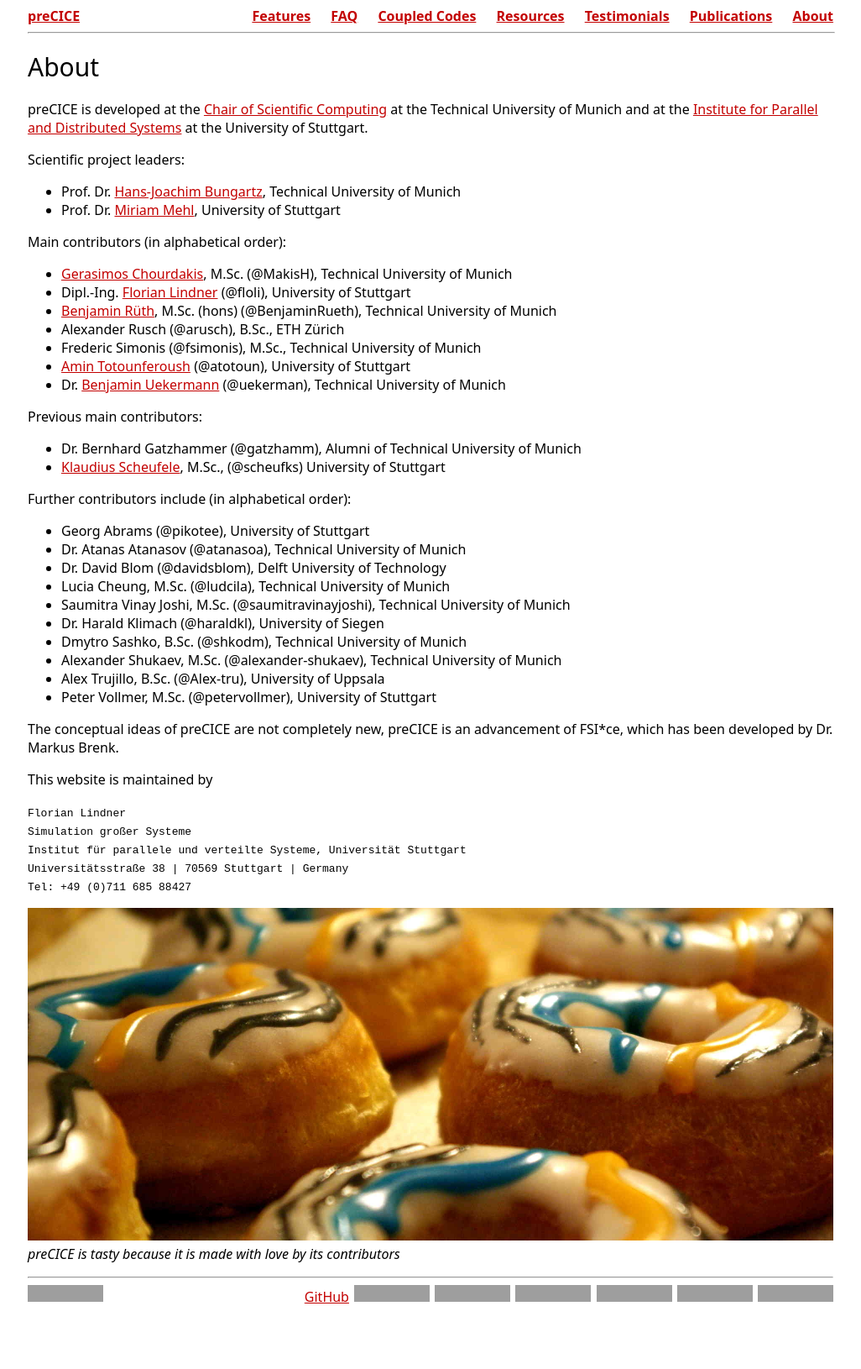
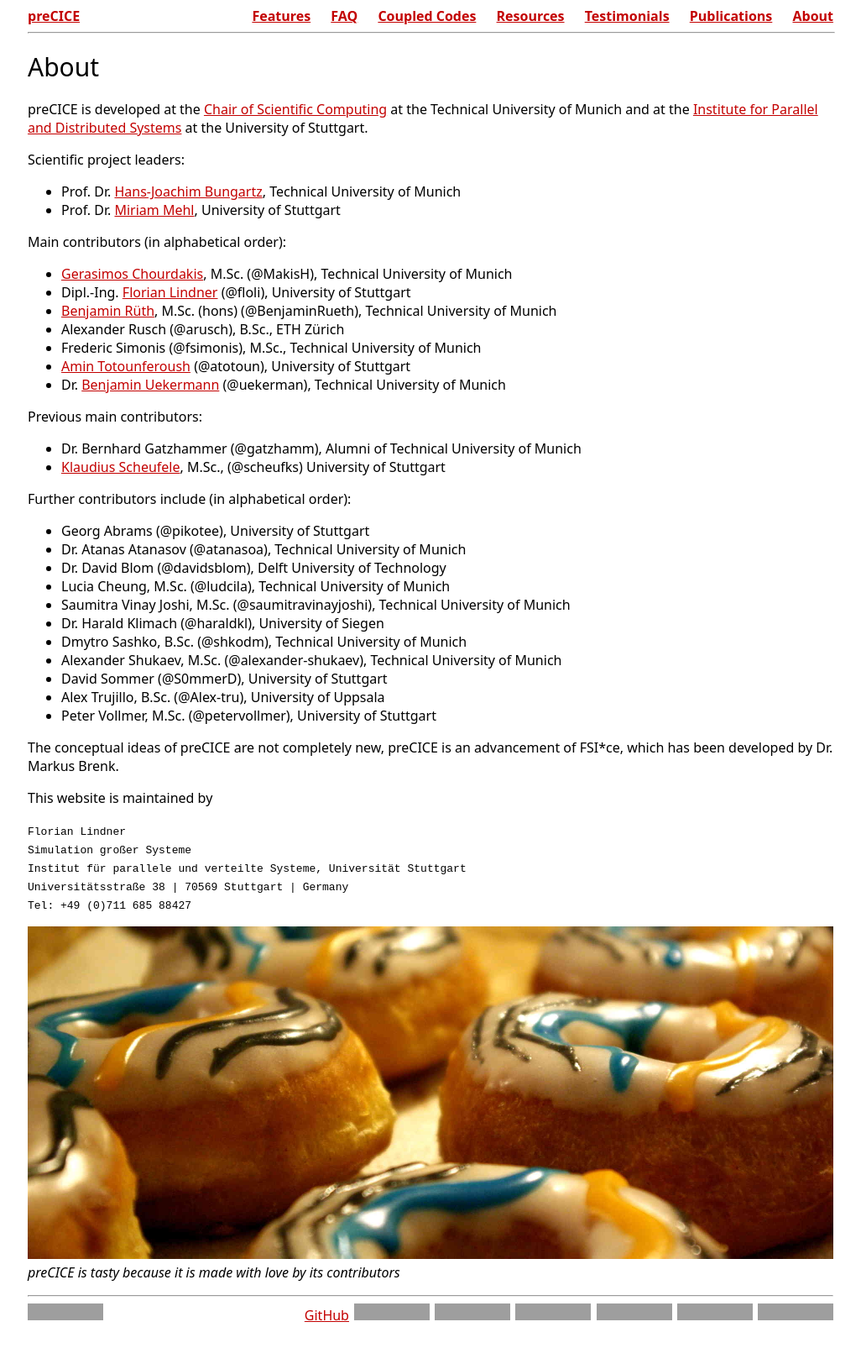
Before and after one commit to precice/precice.github.io_old, a Jekyll site: the page built from 08-about.md, in a window 1280 px wide. Shown: the whole page at 84% size, without its empty margins (127-1153 px from the left). Built offline with Jekyll 4.4.1, drawn with Linux system fonts in a browser that asks for light colours; before the commit the page ends 1608 px from its top, so only the background shows below that; grey boxes are pictures that could not be loaded.

Commit message:
Add David Sommer to contributors.

```diff
--- a/08-about.md
+++ b/08-about.md
@@ -39,6 +39,7 @@ Further contributors include (in alphabetical order):
 + Dr. Harald Klimach (@haraldkl), University of Siegen
 + Dmytro Sashko, B.Sc. (@shkodm), Technical University of Munich
 + Alexander Shukaev, M.Sc. (@alexander-shukaev), Technical University of Munich
++ David Sommer (@S0mmerD), University of Stuttgart
 + Alex Trujillo, B.Sc. (@Alex-tru), University of Uppsala
 + Peter Vollmer, M.Sc. (@petervollmer), University of Stuttgart
 
```
